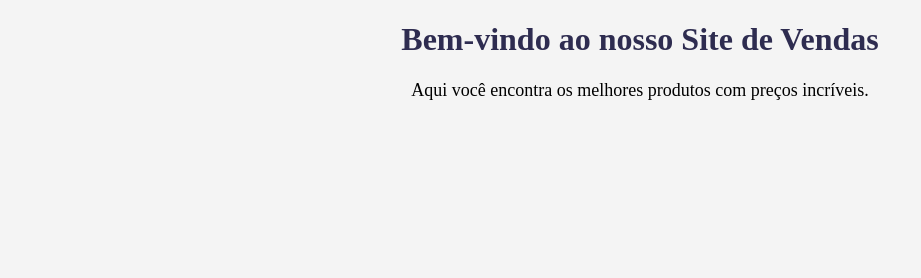
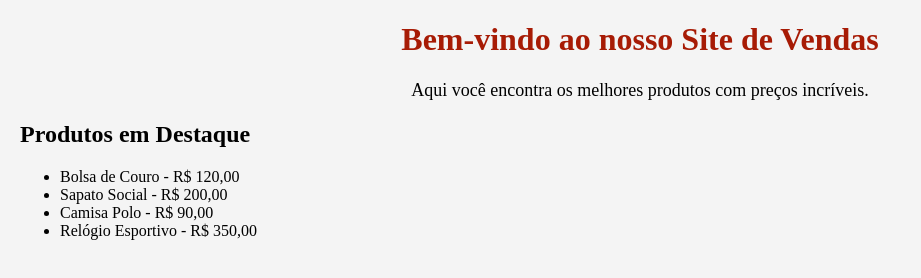
Before and after one commit to osmanmamed/vendas, a plain HTML site: page index.html in a window 1280 px wide. Shown: the whole page, without its empty margins (0-921 px from the left). Drawn offline with Linux system fonts and the light colour scheme.

Commit message:
feat: cria lista de produtos - Ref: #8

```diff
--- a/estilo.css
+++ b/estilo.css
@@ -3,7 +3,7 @@ body {
     margin: 20px;
 }
 h1 {
-    color: #2e2c50;
+    color: #a71b05;
     text-align: center;
 }
 p {
--- a/index.html
+++ b/index.html
@@ -8,5 +8,12 @@
 <body>
     <h1>Bem-vindo ao nosso Site de Vendas</h1>
     <p>Aqui você encontra os melhores produtos com preços incríveis.</p>
+    <h2> Produtos em Destaque</h2>
+    <ul>
+        <li> Bolsa de Couro - R$ 120,00 </li>
+        <li>Sapato Social - R$ 200,00</li>
+        <li>Camisa Polo - R$ 90,00</li>
+        <li>Relógio Esportivo - R$ 350,00</li>
+    </ul>
 </body>
 </html>
```
